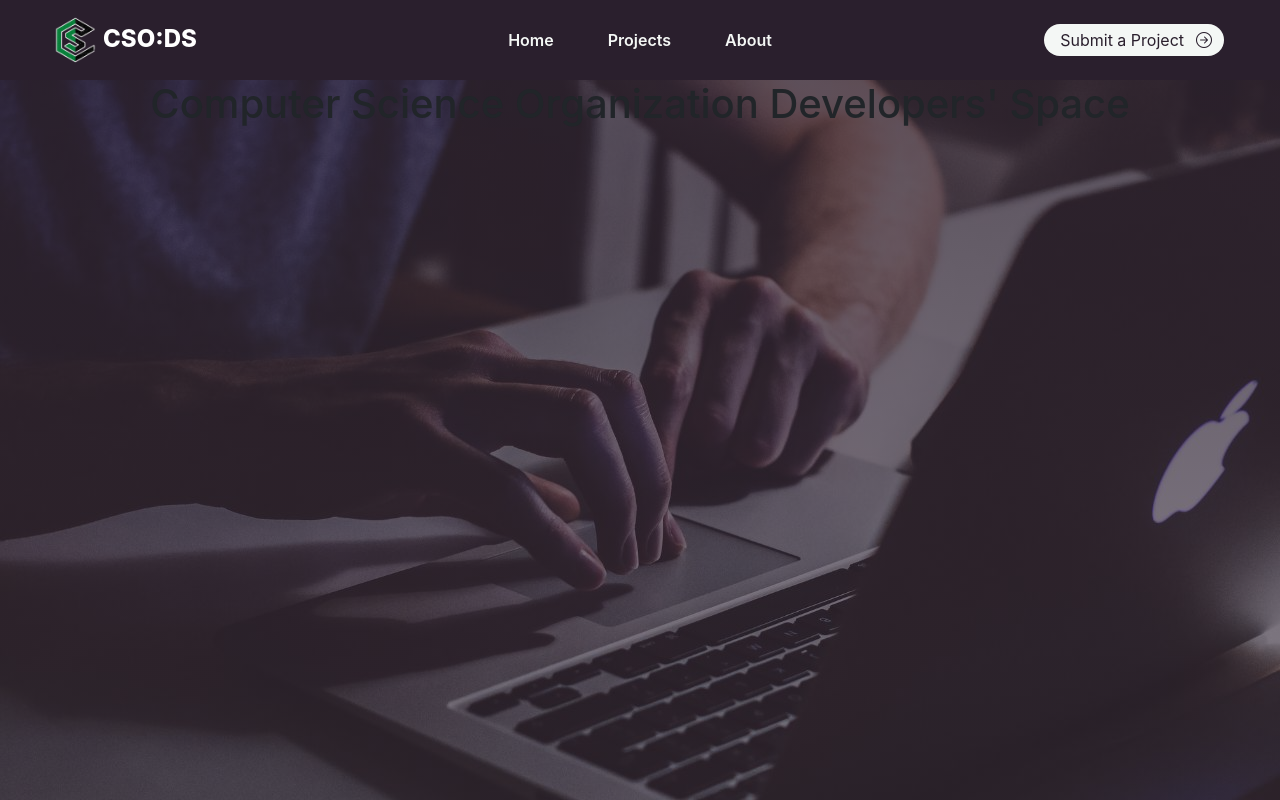
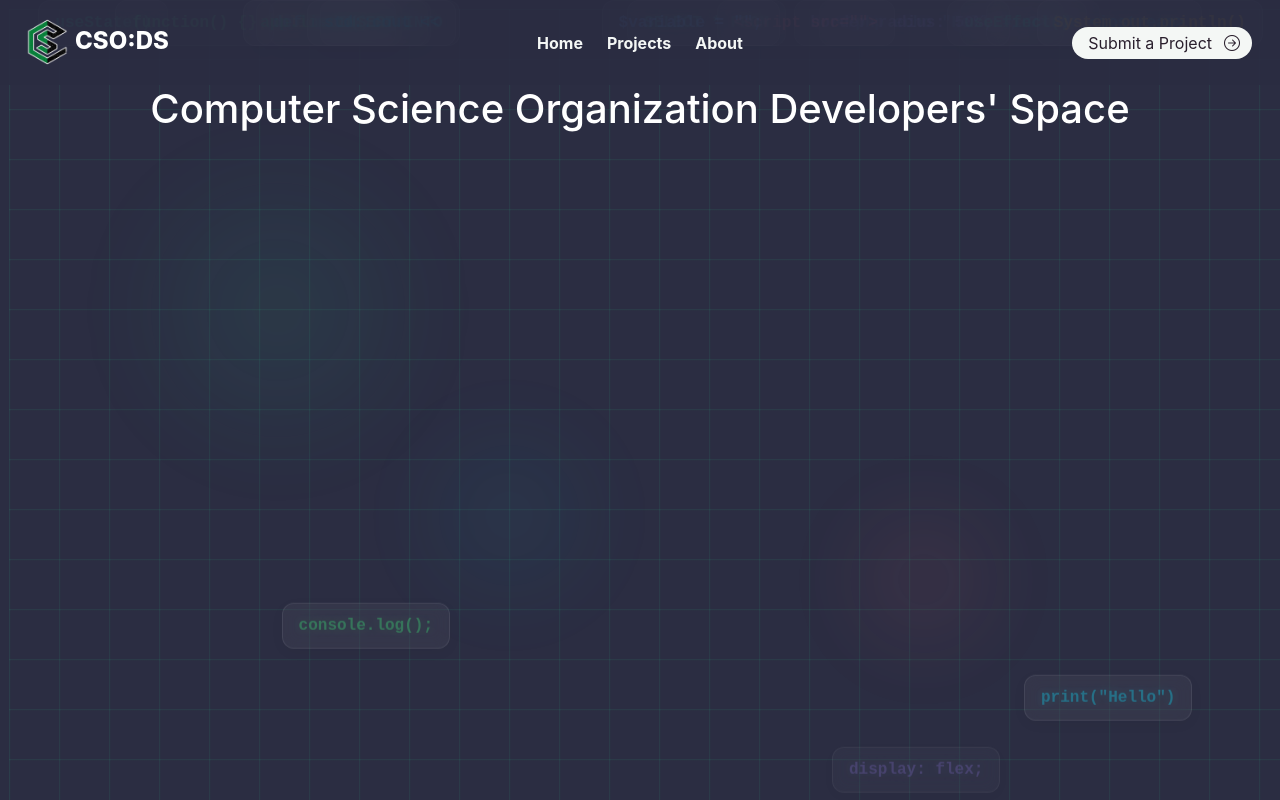
Before and after one commit to CSODS/CSODS, a React (Create React App) app in the folder client/: page / in a window 1280 px wide. Built offline with nearby package versions, Linux system fonts and the light colour scheme; no server answers.

Commit message:
Add animated background and gradient orbs to MainLayout; create bgConstants for dynamic code snippets

```diff
--- a/client/src/App.css
+++ b/client/src/App.css
@@ -11,13 +11,17 @@ body {
   /* background:
     linear-gradient(rgba(75, 0, 130, 0.5), rgba(75, 0, 130, 0.5)),
     url('web_bg.jpg');  */
-  background:
+  /* background:
     linear-gradient(rgba(42, 31, 45, 0.75), rgba(42, 31, 45, 0.5)),
-    url('../public/web_bg.jpg');
-  background-repeat: no-repeat;
+    url('web_bg.jpg'); */
+  /* background-repeat: no-repeat; */
   /* background-position: center bottom; */
-  background-attachment: fixed;
-  background-size: cover;
+  /* background-attachment: fixed; */
+  /* background-size: cover; */
+  background: #2b2d42;
+  color: white;
+  overflow-x: hidden;
+  position: relative;
 }
 
 /* main */
@@ -31,6 +35,121 @@ input[type="text"] {
   outline: none;
 }
 
+/* Animated Background */
+.bg-container {
+    position: fixed;
+    top: 0;
+    left: 0;
+    width: 100%;
+    height: 100%;
+    z-index: -1;
+    overflow: hidden;
+}
+
+.bg-code {
+    position: absolute;
+    opacity: 0.4;
+    animation: floatCode 25s infinite linear;
+    font-family: 'Courier New', monospace;
+    font-weight: bold;
+    font-size: 16px;
+    padding: 10px 16px;
+    border-radius: 12px;
+    background: rgba(255, 255, 255, 0.12);
+    backdrop-filter: blur(8px);
+    border: 1px solid rgba(255, 255, 255, 0.2);
+    white-space: nowrap;
+    box-shadow: 0 4px 15px rgba(0, 0, 0, 0.1);
+}
+
+@keyframes floatCode {
+  from {
+      transform: translateY(100vh);
+      opacity: 0;
+  }
+  10% {
+      opacity: 0.4;
+  }
+  90% {
+      opacity: 0.4;
+  }
+  to {
+      transform: translateY(-100px);
+      opacity: 0;
+  }
+}
+
+.grid-overlay {
+  position: absolute;
+  top: 0;
+  left: 0;
+  width: 100%;
+  height: 100%;
+  background-image:
+      linear-gradient(rgba(52, 211, 153, 0.1) 1px, transparent 1px),
+      linear-gradient(90deg, rgba(52, 211, 153, 0.1) 1px, transparent 1px);
+  background-size: 50px 50px;
+  animation: gridMove 30s linear infinite;
+}
+
+@keyframes gridMove {
+  0% { transform: translate(0, 0); }
+  100% { transform: translate(50px, 50px); }
+}
+
+/* Gradient orbs */
+.gradient-orb {
+  position: absolute;
+  border-radius: 50%;
+  filter: blur(40px);
+  animation: pulse 4s ease-in-out infinite;
+}
+
+.orb1 {
+  width: 300px;
+  height: 300px;
+  background: radial-gradient(circle, rgba(52, 211, 153, 0.2) 0%, transparent 70%);
+  top: 20%;
+  left: 10%;
+  animation-delay: 0s;
+}
+
+.orb2 {
+  width: 200px;
+  height: 200px;
+  background: radial-gradient(circle, rgba(251, 113, 133, 0.3) 0%, transparent 70%);
+  top: 60%;
+  right: 20%;
+  animation-delay: 2s;
+}
+
+.orb3 {
+  width: 250px;
+  height: 250px;
+  background: radial-gradient(circle, rgba(34, 211, 238, 0.2) 0%, transparent 70%);
+  bottom: 20%;
+  left: 30%;
+  animation-delay: 1s;
+}
+
+@keyframes pulse {
+  0%, 100% { transform: scale(1); opacity: 0.3; }
+  50% { transform: scale(1.2); opacity: 0.5; }
+}
+
+.bg-code.javascript { color: #4ade80; text-shadow: 0 0 10px rgba(74, 222, 128, 0.3); }
+.bg-code.python { color: #22d3ee; text-shadow: 0 0 10px rgba(34, 211, 238, 0.3); }
+.bg-code.css { color: #a78bfa; text-shadow: 0 0 10px rgba(167, 139, 250, 0.3); }
+.bg-code.html { color: #fb7185; text-shadow: 0 0 10px rgba(251, 113, 133, 0.3); }
+.bg-code.react { color: #34d399; text-shadow: 0 0 10px rgba(52, 211, 153, 0.3); }
+.bg-code.node { color: #10b981; text-shadow: 0 0 10px rgba(16, 185, 129, 0.3); }
+.bg-code.php { color: #60a5fa; text-shadow: 0 0 10px rgba(96, 165, 250, 0.3); }
+.bg-code.sql { color: #2dd4bf; text-shadow: 0 0 10px rgba(45, 212, 191, 0.3); }
+.bg-code.java { color: #fbbf24; text-shadow: 0 0 10px rgba(251, 191, 36, 0.3); }
+.bg-code.cpp { color: #06b6d4; text-shadow: 0 0 10px rgba(6, 182, 212, 0.3); }
+
+
+/* bg-colors */
 .bg-light-1 {
   /* background-color: #C5FFFD !important; */
   background-color: #ffffff !important;
@@ -47,7 +166,7 @@ input[type="text"] {
 
 .bg-dark-1 {
   /* background-color: #3b2c35 !important; */
-  background-color: #2a1f2d !important;
+  background-color: rgba(#222332, 0.1) !important;
 }
 
 .bg-dark-2{
@@ -67,8 +186,120 @@ input[type="text"] {
   background-color: #2a1f2dbf !important;
 }
 
+/* containers */
+.main-content{
+  position: relative;
+  z-index: 5;
+  display: flex;
+  align-items: center;
+  padding: 80px 40px;
+  min-height: 80vh;
+}
+
+.content-wrapper{
+  background: rgba(255, 255, 255, 0.05);
+  backdrop-filter: blur(10px);
+  border-radius: 20px;
+  padding: 60px;
+  margin: 0 auto;
+  max-width: 1200px;
+  display: grid;
+  grid-template-columns: 1fr 1fr;
+  gap: 60px;
+  align-items: center;
+  border: 1px solid rgba(255, 255, 255, 0.1);
+}
+
+.text-content {
+  max-width: 500px;
+}
+
+.tag {
+  background: linear-gradient(45deg, #10b981, #34d399);
+  color: white;
+  padding: 8px 16px;
+  border-radius: 20px;
+  font-size: 14px;
+  display: inline-block;
+  margin-bottom: 30px;
+}
+
+.title {
+  font-size: 48px;
+  font-weight: bold;
+  margin-bottom: 30px;
+  background: linear-gradient(45deg, #34d399, #10b981);
+  -webkit-background-clip: text;
+  -webkit-text-fill-color: transparent;
+  background-clip: text;
+}
+
+.subtitle {
+    font-size: 18px;
+    margin-bottom: 30px;
+    color: #34d399;
+}
+
+.description {
+  font-size: 16px;
+  line-height: 1.6;
+  margin-bottom: 20px;
+  opacity: 0.9;
+}
+
+
+/* header styles */
+.header-container {
+  /* height: 80px; */
+  position: relative;
+  z-index: 10;
+  display: flex;
+  justify-content: space-between;
+  align-items: center;
+  background: rgba(43, 45, 66, 0.9);
+  padding: 10px 20px;
+}
+
+.header-logo {
+  width: 55px;
+  height: 55px;
+  object-fit: cover;
+}
+
+.header-nav-element {
+  color: #f4f7f5;
+  font-weight: bolder;
+  border-radius: 5px;
+  text-decoration: none;
+  /* margin-left: 15px;
+  margin-right: 15px; */
+  transition-duration: background-color 0.4s;
+}
+
+.header-nav-element:hover {
+  /* transform: translateY(-2px); */
+  background-color: rgba(255, 255, 255, 0.1);
+  /* color:#3b2c35; */
+  /* text-shadow: 2px 2px 5px #2A1F2D; */
+}
+
+.submit-btn {
+  background: linear-gradient(45deg, #10b981, #34d399);
+  color: white;
+  padding: 10px 20px;
+  border: none;
+  border-radius: 25px;
+  text-decoration: none;
+  transition-duration: 0.4s;
+}
+
+.submit-btn:hover{
+  background: black;
+  color: white;
+  box-shadow: 0 12px 16px 0 rgba(0,0,0,0.24), 0 17px 50px 0 rgba(0,0,0,0.19);
+}
+
 /* text */
-
 .bolder {
   font-weight: 800;
 }
@@ -92,6 +323,7 @@ input[type="text"] {
 .color-transparent {
   color: transparent !important;
 }
+
 
 /* colors */
 .color-light-1 {
@@ -118,41 +350,13 @@ input[type="text"] {
   color: #000000 !important;
 }
 
-/* header styles */
-.header-container {
-  height: 80px;
-}
-
-.header-logo {
-  width: 55px;
-  height: 55px;
-  object-fit: cover;
-}
-
-.header-nav-element {
-  color: #f4f7f5;
-  font-weight: 600;
-  margin-left: 15px;
-  margin-right: 15px;
-  transition-duration: 0.4s;
-}
-
-.header-nav-element:hover {
-  transform: translateY(-2px);
-  color: #f4f7f5;
-  /* color:#3b2c35; */
-  /* text-shadow: 2px 2px 5px #2A1F2D; */
-}
 
 /* shapes */
 .square{
   aspect-ratio: 1 / 1 !important;
 }
 
-/* sizing */
-.w-60 {
-  width: 60%;
-}
+
 /*  button  */
 .btn-light-1 {
   background-color: #f4f7f5 !important;
--- a/client/src/components/layouts/MainLayout.tsx
+++ b/client/src/components/layouts/MainLayout.tsx
@@ -1,15 +1,20 @@
 import { Outlet } from 'react-router-dom';
 import { ADDRESSES } from '../../constants/constants';
 import { Link } from 'react-router-dom';
+import { bgConstants } from '../../constants/bg-constants';
 
 export function PrimaryLayout() {
     // useEffect(() => {
     //     document.body.style.backgroundColor = COLORS.RAISIN_BLACK;
     // });
+    function randomX() {
+        return `${Math.floor(Math.random() * 90)}%`
+    }
+
     return(
         <div>
-            <div className="p-0 navbar navbar-expand-lg sticky-top bg-body-tertiary">
-                <div className="px-lg-5 container-fluid bg-dark-1 header-container">
+            <div className="p-0 navbar navbar-expand-lg sticky-top">
+                <div className="container-fluid bg-dark-1 header-container">
                     <a className="navbar-brand color-light-1 fs-4 bolder" href={ADDRESSES.LANDING_PAGE}>
                         <img src='/lucso-logo-no-bg.png' alt="CSO_LOGO" className='header-logo'/>
                         CSO:DS
@@ -37,6 +42,26 @@ export function PrimaryLayout() {
                     </div>
                 </div>
             </div>
+            <div className="bg-container">
+                <div className="grid-overlay"></div>
+                <div className="gradient-orb orb1"></div>
+                <div className="gradient-orb orb2"></div>
+                <div className="gradient-orb orb3"></div>
+
+                {
+                    bgConstants.map((x, index) => (
+                    <div
+                        key = {index}
+                        className = {`bg-code ${x.label}`}
+                        style = {{
+                            left: randomX(),
+                            animationDelay: `${index * 2}s`,
+                        }}
+                    >
+                        {x.content}
+                        </div>
+                ))}
+            </div>
             <main className='pb-3'>
                 <Outlet />
             </main>
--- /dev/null
+++ b/client/src/constants/bg-constants.ts
@@ -0,0 +1,23 @@
+export const bgConstants = [
+    {label: 'bg-code javascript', content: 'console.log();'},
+    {label: 'bg-code python', content: 'print("Hello")'},
+    {label: 'bg-code css', content: 'display: flex;'},
+    {label: 'bg-code html', content: '<div></div>'},
+    {label: 'bg-code react', content: 'useState()'},
+    {label: 'bg-code node', content: "require('fs')"},
+    {label: 'bg-code php', content: '<?php echo "Hello"; ?>'},
+    {label: 'bg-code sql', content: 'SELECT * FROM'},
+    {label: 'bg-code java', content: 'public static'},
+    {label: 'bg-code cpp', content: '#include <iostream>'},
+
+    {label: 'bg-code javascript', content: 'function() {}'},
+    {label: 'bg-code python', content: 'def main():'},
+    {label: 'bg-code css', content: 'border-radius: 50%;'},
+    {label: 'bg-code html', content: '<script src="">'},
+    {label: 'bg-code react', content: 'useEffect()'},
+    {label: 'bg-code node', content: 'app.listen(3000)'},
+    {label: 'bg-code php', content: '$variable = "";'},
+    {label: 'bg-code sql', content: 'INSERT INTO'},
+    {label: 'bg-code java', content: 'System.out.println()'},
+    {label: 'bg-code cpp', content: 'std::cout <<'},
+];
```
